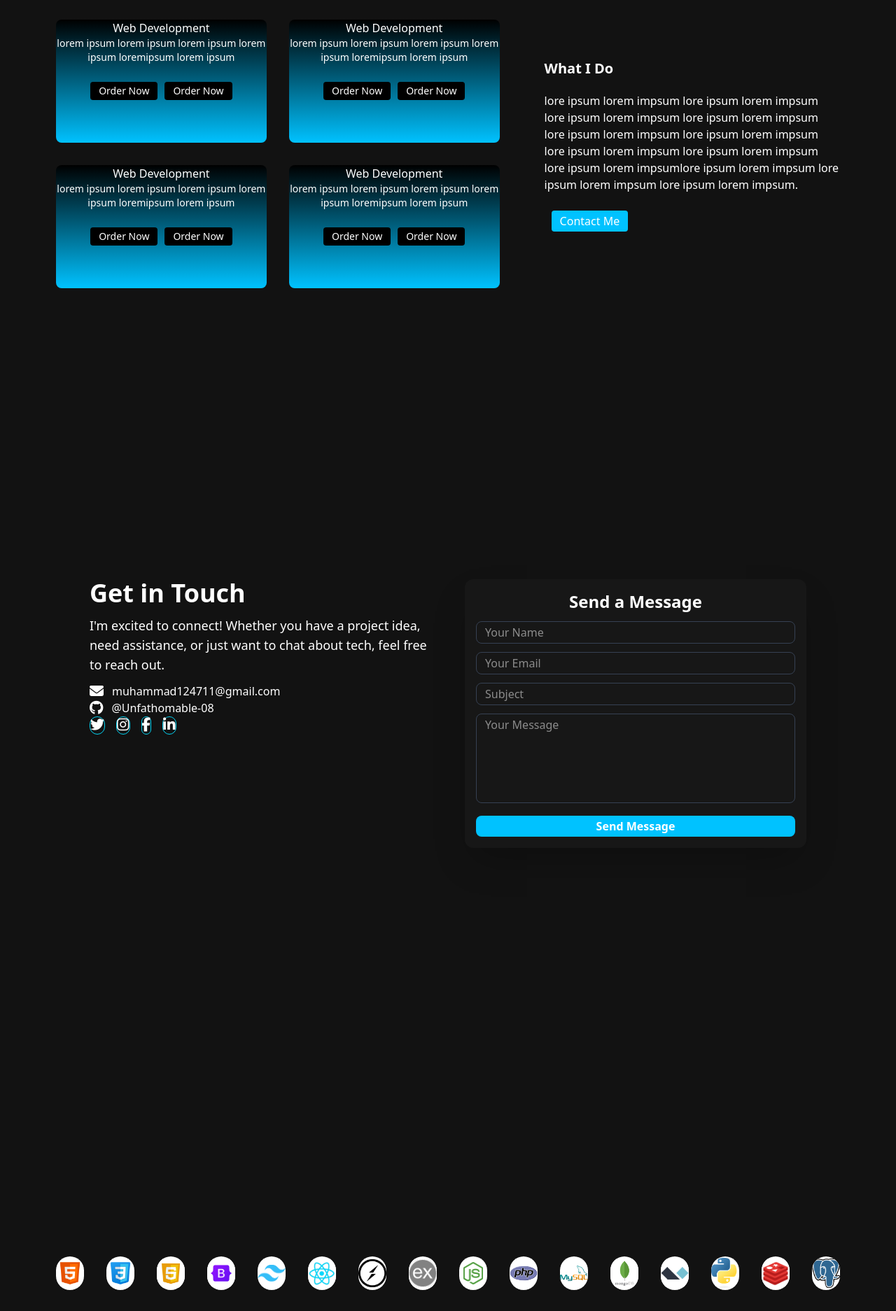
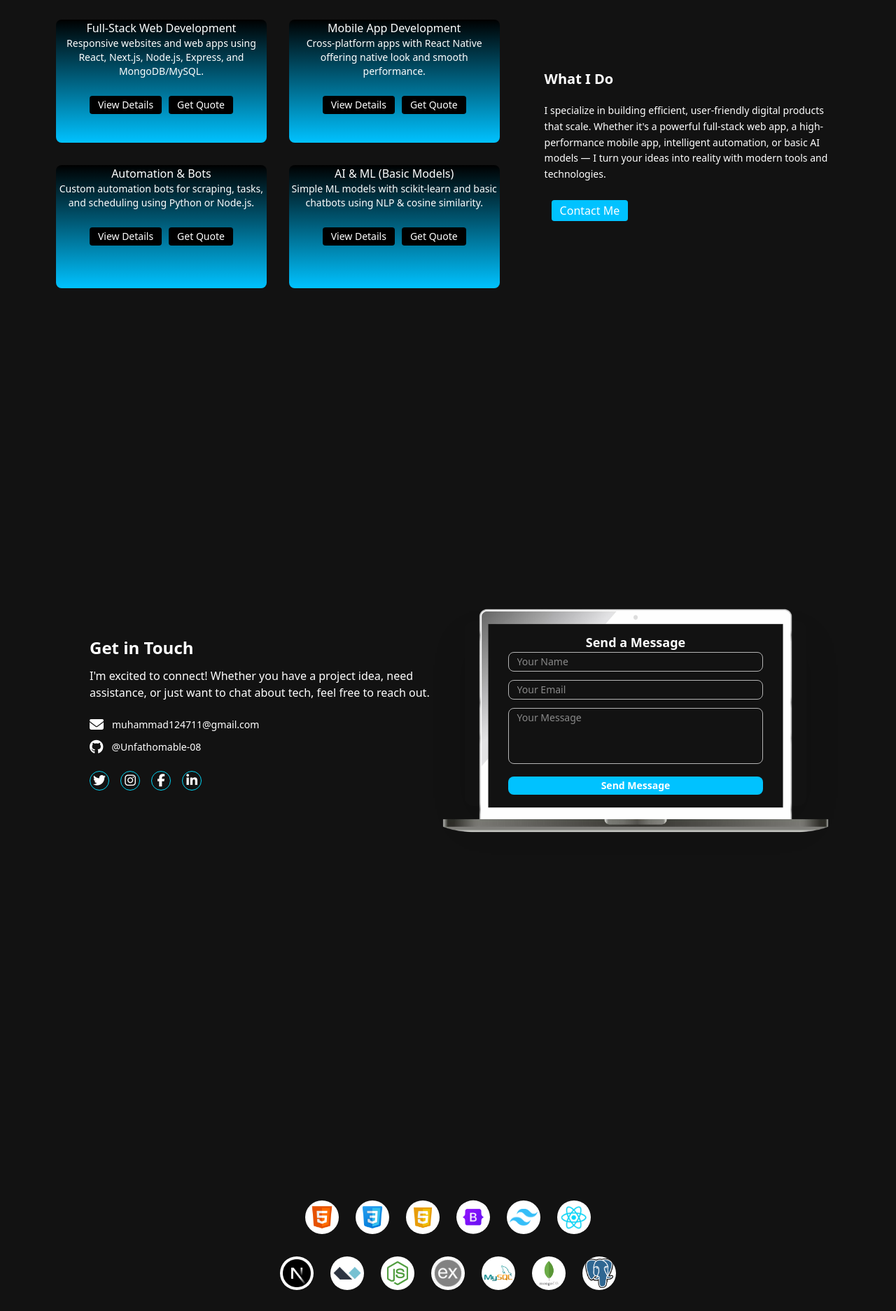
Before and after one commit to Unfathomable-08/Portfolio-new-, a Next.js app: page / in a window 1280 px wide. Shown: the part 980-2854 px from the top of the page at 70% size. Built offline with nearby package versions, Linux system fonts and the light colour scheme.

Commit message:
skills sec

```diff
--- a/src/app/globals.css
+++ b/src/app/globals.css
@@ -38,6 +38,24 @@
   width: 100%;
 }
 
+.bg-laptop {
+  position: relative;
+  z-index: 0;
+}
+
+.bg-laptop::before {
+  content: "";
+  position: absolute;
+  inset: 0;
+  background-image: url("../../public/laptop-realistic.png");
+  background-size: cover;
+  background-position: center;
+  filter: invert(1) brightness(100%);
+  z-index: -1;
+  pointer-events: none;
+  transform: translateY(10px) scale(1.3);
+}
+
 @keyframes gear1 {
   0% {
     transform: rotate(-180deg);
--- a/src/app/missing.css
+++ b/src/app/missing.css
@@ -25,3 +25,7 @@
 .p-4 {
     padding: 16px;
 }
+
+.text-black {
+    color: black !important;
+}
--- a/src/components/Contact.js
+++ b/src/components/Contact.js
@@ -7,7 +7,6 @@ export default function Contact() {
   const [formData, setFormData] = useState({
     name: '',
     email: '',
-    subject: '',
     message: ''
   });
 
@@ -20,12 +19,12 @@ export default function Contact() {
     // Add form submission logic here (e.g., API call)
     console.log('Form submitted:', formData);
     // Reset form
-    setFormData({ name: '', email: '', subject: '', message: '' });
+    setFormData({ name: '', email: '', message: '' });
   };
 
   return (
     <div className="min-h-screen bg-[var(--primary)] flex items-center justify-center">
-      <div className="max-w-5xl w-full mx-auto grid grid-cols-1 lg:grid-cols-2 gap-12">
+      <div className="max-w-5xl w-full mx-auto grid grid-cols-1 items-center lg:grid-cols-2 gap-12">
         {/* Contact Info Section */}
         <motion.div
           initial={{ opacity: 0, x: -50 }}
@@ -33,44 +32,44 @@ export default function Contact() {
           transition={{ duration: 0.8 }}
           className="text-white"
         >
-          <h1 className="text-4xl font-bold mb-3 text-center lg:text-left">
-            Get in <span className="text-cyan-400">Touch</span>
+          <h1 className="text-2xl font-bold mb-3 text-center lg:text-left">
+            Get in <span>Touch</span>
           </h1>
-          <p className="text-lg mb-3 text-gray-300">
+          <p className="mb-3 pb-3 text-gray-300">
             I'm excited to connect! Whether you have a project idea, need assistance, or just want to chat about tech, feel free to reach out.
           </p>
           <div className="space-y-4">
-            <div className="flex items-center gap-3">
-              <i className="fas fa-envelope text-cyan-400 text-xl" />
+            <div className="flex items-center gap-3 mb-3">
+              <i className="fas fa-envelope text-xl" />
               <a
                 href="mailto:muhammad124711@gmail.com"
-                className="text-gray-300 hover:text-cyan-400 transition-colors"
+                className="text-gray-300 hover:underline text-sm transition-colors"
               >
                 muhammad124711@gmail.com
               </a>
             </div>
-            <div className="flex items-center gap-3">
-              <i className="fab fa-github text-cyan-400 text-xl" />
+            <div className="flex items-center gap-3 mb-3 pb-3">
+              <i className="fab fa-github text-xl" />
               <a
                 href="https://github.com/unfathomable-08"
                 target="_blank"
                 rel="noopener noreferrer"
-                className="text-gray-300 hover:text-cyan-400 transition-colors"
+                className="text-gray-300 hover:underline text-sm transition-colors"
               >
                 @Unfathomable-08
               </a>
             </div>
           </div>
-          <div className="flex gap-4 mt-8">
+          <div className="flex gap-4">
             {['twitter', 'instagram', 'facebook-f', 'linkedin-in'].map((platform) => (
               <a
                 key={platform}
                 href={`https://${platform}.com`}
                 target="_blank"
                 rel="noopener noreferrer"
-                className="text-cyan-400 hover:bg-cyan-500 hover:text-gray-900 p-3 rounded-full border border-cyan-400 transition-all duration-300 transform hover:scale-110"
+                className="text-[var(--secondary)] hover:bg-[var(--secondary)] hover:text-gray-900 w-[28px] flex justify-center items-center aspect-square rounded-full border border-cyan-400 transition-all duration-300 transform hover:scale-110"
               >
-                <i className={`fab fa-${platform} text-xl`} />
+                <i className={`fab fa-${platform} text-lg hover:text-white text-[var(--secondary)]`} />
               </a>
             ))}
           </div>
@@ -81,10 +80,10 @@ export default function Contact() {
           initial={{ opacity: 0, x: 50 }}
           animate={{ opacity: 1, x: 0 }}
           transition={{ duration: 0.8 }}
-          className="bg-neutral-900 p-4 rounded-xl shadow-2xl"
+          className="p-4 rounded-xl shadow-2xl bg-laptop flex flex-col justify-center items-center"
         >
-          <h2 className="text-2xl font-semibold text-white mb-3 text-center">Send a Message</h2>
-          <div>
+          <h2 className="text-lg font-semibold text-white text-center">Send a Message</h2>
+          <div className='w-[80%]'>
             <div className="space-y-6">
               <input
                 type="text"
@@ -92,7 +91,7 @@ export default function Contact() {
                 value={formData.name}
                 onChange={handleChange}
                 placeholder="Your Name"
-                className="w-full mb-3 p-btn text-white border border-gray-700 rounded-lg focus:outline-none focus:ring-2 focus:ring-cyan-400 transition-all"
+                className="w-full text-sm mb-3 p-btn text-white border border-[var(--tertiary)] rounded-lg focus:outline-none focus:ring-2 focus:ring-cyan-400 transition-all"
                 required
               />
               <input
@@ -101,16 +100,7 @@ export default function Contact() {
                 value={formData.email}
                 onChange={handleChange}
                 placeholder="Your Email"
-                className="w-full mb-3 p-btn text-white border border-gray-700 rounded-lg focus:outline-none focus:ring-2 focus:ring-cyan-400 transition-all"
-                required
-              />
-              <input
-                type="text"
-                name="subject"
-                value={formData.subject}
-                onChange={handleChange}
-                placeholder="Subject"
-                className="w-full mb-3 p-btn text-white border border-gray-700 rounded-lg focus:outline-none focus:ring-2 focus:ring-cyan-400 transition-all"
+                className="w-full text-sm mb-3 p-btn text-white border border-[var(--tertiary)] rounded-lg focus:outline-none focus:ring-2 focus:ring-cyan-400 transition-all"
                 required
               />
               <textarea
@@ -118,12 +108,12 @@ export default function Contact() {
                 value={formData.message}
                 onChange={handleChange}
                 placeholder="Your Message"
-                className="w-full mb-3 p-btn text-white border border-gray-700 rounded-lg focus:outline-none focus:ring-2 focus:ring-cyan-400 transition-all h-32 resize-none"
+                className="w-full text-sm mb-3 p-btn text-white border border-[var(--tertiary)] rounded-lg focus:outline-none focus:ring-2 focus:ring-cyan-400 transition-all h-20 resize-none"
                 required
               />
               <button
                 onClick={handleSubmit}
-                className="w-full p-btn bg-[var(--secondary)] text-gray-900 font-semibold rounded-lg hover:bg-[var(--hover)] transition-all duration-300 transform hover:scale-105"
+                className="w-full text-sm p-btn bg-[var(--secondary)] text-gray-900 font-semibold rounded-lg hover:bg-[var(--hover)] transition-all duration-300 transform hover:scale-105"
               >
                 Send Message
               </button>
--- a/src/components/Services.js
+++ b/src/components/Services.js
@@ -5,34 +5,36 @@ export default function Services() {
 
             <div className="grid grid-cols-2 gap-8">
                 <div className="bg-services h-44 text-center rounded-lg" style={{padding: '20px 10px !important'}}>
-                    <h1 className="font-medium">Web Development</h1>
-                    <p className="text-sm">lorem ipsum lorem ipsum lorem ipsum lorem ipsum loremipsum lorem ipsum</p>
-                    <button className="bg-black hover:bg-[var(--hover)] rounded text-sm" style={{padding: '3px 12px', margin: '25px 5px'}}>Order Now</button>
-                    <button className="bg-black hover:bg-[var(--hover)] rounded text-sm" style={{padding: '3px 12px', margin: '25px 5px'}}>Order Now</button>
+                    <h1 className="font-medium">Full-Stack Web Development</h1>
+                    <p className="text-sm">Responsive websites and web apps using React, Next.js, Node.js, Express, and MongoDB/MySQL.</p>
+                    <button className="bg-black hover:bg-[var(--hover)] rounded text-sm" style={{padding: '3px 12px', margin: '25px 5px'}}>View Details</button>
+                    <button className="bg-black hover:bg-[var(--hover)] rounded text-sm" style={{padding: '3px 12px', margin: '25px 5px'}}>Get Quote</button>
                 </div>
                 <div className="bg-services h-44 text-center rounded-lg" style={{padding: '20px 10px !important'}}>
-                    <h1 className="font-medium">Web Development</h1>
-                    <p className="text-sm">lorem ipsum lorem ipsum lorem ipsum lorem ipsum loremipsum lorem ipsum</p>
-                    <button className="bg-black hover:bg-[var(--hover)] rounded text-sm" style={{padding: '3px 12px', margin: '25px 5px'}}>Order Now</button>
-                    <button className="bg-black hover:bg-[var(--hover)] rounded text-sm" style={{padding: '3px 12px', margin: '25px 5px'}}>Order Now</button>
+                    <h1 className="font-medium">Mobile App Development</h1>
+                    <p className="text-sm">Cross-platform apps with React Native offering native look and smooth performance.</p>
+                    <button className="bg-black hover:bg-[var(--hover)] rounded text-sm" style={{padding: '3px 12px', margin: '25px 5px'}}>View Details</button>
+                    <button className="bg-black hover:bg-[var(--hover)] rounded text-sm" style={{padding: '3px 12px', margin: '25px 5px'}}>Get Quote</button>
                 </div>
                 <div className="bg-services h-44 text-center rounded-lg" style={{padding: '20px 10px !important'}}>
-                    <h1 className="font-medium">Web Development</h1>
-                    <p className="text-sm">lorem ipsum lorem ipsum lorem ipsum lorem ipsum loremipsum lorem ipsum</p>
-                    <button className="bg-black hover:bg-[var(--hover)] rounded text-sm" style={{padding: '3px 12px', margin: '25px 5px'}}>Order Now</button>
-                    <button className="bg-black hover:bg-[var(--hover)] rounded text-sm" style={{padding: '3px 12px', margin: '25px 5px'}}>Order Now</button>
+                    <h1 className="font-medium">Automation & Bots</h1>
+                    <p className="text-sm">Custom automation bots for scraping, tasks, and scheduling using Python or Node.js.</p>
+                    <button className="bg-black hover:bg-[var(--hover)] rounded text-sm" style={{padding: '3px 12px', margin: '25px 5px'}}>View Details</button>
+                    <button className="bg-black hover:bg-[var(--hover)] rounded text-sm" style={{padding: '3px 12px', margin: '25px 5px'}}>Get Quote</button>
                 </div>
                 <div className="bg-services h-44 text-center rounded-lg" style={{padding: '20px 10px !important'}}>
-                    <h1 className="font-medium">Web Development</h1>
-                    <p className="text-sm">lorem ipsum lorem ipsum lorem ipsum lorem ipsum loremipsum lorem ipsum</p>
-                    <button className="bg-black hover:bg-[var(--hover)] rounded text-sm" style={{padding: '3px 12px', margin: '25px 5px'}}>Order Now</button>
-                    <button className="bg-black hover:bg-[var(--hover)] rounded text-sm" style={{padding: '3px 12px', margin: '25px 5px'}}>Order Now</button>
+                    <h1 className="font-medium">AI & ML (Basic Models)</h1>
+                    <p className="text-sm">Simple ML models with scikit-learn and basic chatbots using NLP & cosine similarity.</p>
+                    <button className="bg-black hover:bg-[var(--hover)] rounded text-sm" style={{padding: '3px 12px', margin: '25px 5px'}}>View Details</button>
+                    <button className="bg-black hover:bg-[var(--hover)] rounded text-sm" style={{padding: '3px 12px', margin: '25px 5px'}}>Get Quote</button>
                 </div>
             </div>
 
             <div>
                 <h1 className="font-bold text-[var(--secondary)] text-xl" style={{padding: "0 0 20px 0"}}>What I Do</h1>
-                <p>lore ipsum lorem impsum lore ipsum lorem impsum lore ipsum lorem impsum lore ipsum lorem impsum lore ipsum lorem impsum lore ipsum lorem impsum lore ipsum lorem impsum lore ipsum lorem impsum lore ipsum lorem impsumlore ipsum lorem impsum lore ipsum lorem impsum lore ipsum lorem impsum.</p>
+                <p className="text-sm leading-relaxed">
+                    I specialize in building efficient, user-friendly digital products that scale. Whether it's a powerful full-stack web app, a high-performance mobile app, intelligent automation, or basic AI models — I turn your ideas into reality with modern tools and technologies.
+                </p>
                 <button className="bg-[var(--secondary)] hover:bg-[var(--hover)] rounded" style={{padding: '3px 12px', margin: '25px 10px'}}>Contact Me</button>
             </div>
 
--- a/src/components/Skills.js
+++ b/src/components/Skills.js
@@ -1,58 +1,79 @@
+"use client";
+
 import Image from "next/image";
+import { motion } from "framer-motion";
+import { useState } from "react";
+
+const logos = [
+  { src: "/html.png", name: "HTML" },
+  { src: "/css.png", name: "CSS" },
+  { src: "/javascript.jpg", name: "JavaScript" },
+  { src: "/bootstrap.png", name: "Bootstrap" },
+  { src: "/tailwind.png", name: "Tailwind CSS" },
+  { src: "/react.png", name: "React" },
+  { src: "/next.png", name: "Next.js" },
+  { src: "/alpine.png", name: "Alpine.js" },
+  { src: "/node.png", name: "Node.js" },
+  { src: "/express.png", name: "Express.js" },
+  { src: "/mysql.png", name: "MySQL" },
+  { src: "/mongodb.png", name: "MongoDB" },
+  { src: "/postgresql.png", name: "PostgreSQL" },
+  { src: "/python.png", name: "Python" },
+  { src: "/socket.png", name: "Socket.io" },
+  { src: "/redis.png", name: "Redis" },
+  { src: "/php.svg", name: "PHP" },
+  { src: "/sklearn.png", name: "Scikit-Learn" },
+  { src: "/pytorch.png", name: "Pytorch" },
+];
 
 export default function Skills() {
+  const [hoveredIndex, setHoveredIndex] = useState(null);
+
   return (
     <div
-      className="min-h-screen bg-[var(--primary)] flex md:grid-cols-2 items-center gap-x-8 text-white px-20"
+      className="min-h-screen bg-[var(--primary)] text-white flex flex-col items-center justify-center gap-y-8"
+      style={{ paddingLeft: 80, paddingRight: 80 }}
     >
-      <div className="bg-white w-12 h-12 rounded-full flex justify-center items-center overflow-hidden">
-        <Image src="/html.png" width={40} height={40}/>
-      </div>
-      <div className="bg-white w-12 h-12 rounded-full flex justify-center items-center overflow-hidden">
-        <Image src="/css.png" width={40} height={40}/>
-      </div>
-      <div className="bg-white w-12 h-12 rounded-full flex justify-center items-center overflow-hidden">
-        <Image src="/javascript.jpg" width={40} height={40}/>
-      </div>
-      <div className="bg-white w-12 h-12 rounded-full flex justify-center items-center overflow-hidden">
-        <Image src="/bootstrap.png" width={44} height={50}/>
-      </div>
-      <div className="bg-white w-12 h-12 rounded-full flex justify-center items-center overflow-hidden">
-        <Image src="/tailwind.png" width={40} height={40}/>
-      </div>
-      <div className="bg-white w-12 h-12 rounded-full flex justify-center items-center overflow-hidden">
-        <Image src="/react.png" width={40} height={40}/>
-      </div>
-      <div className="bg-white w-12 h-12 rounded-full flex justify-center items-center overflow-hidden">
-        <Image src="/socket.png" width={40} height={40}/>
-      </div>
-      <div className="bg-white w-12 h-12 rounded-full flex justify-center items-center overflow-hidden">
-        <Image src="/express.png" width={40} height={40}/>
-      </div>
-      <div className="bg-white w-12 h-12 rounded-full flex justify-center items-center overflow-hidden">
-        <Image src="/node.png" width={28} height={28}/>
-      </div>
-      <div className="bg-white w-12 h-12 rounded-full flex justify-center items-center overflow-hidden">
-        <Image src="/php.svg" width={40} height={40}/>
-      </div>
-      <div className="bg-white w-12 h-12 rounded-full flex justify-center items-center overflow-hidden">
-        <Image src="/mysql.png" width={40} height={40}/>
-      </div>
-      <div className="bg-white w-12 h-12 rounded-full flex justify-center items-center overflow-hidden">
-        <Image src="/mongodb.png" width={40} height={40}/>
-      </div>
-      <div className="bg-white w-12 h-12 rounded-full flex justify-center items-center overflow-hidden">
-        <Image src="/alpine.png" width={40} height={40}/>
-      </div>
-      <div className="bg-white w-12 h-12 rounded-full flex justify-center items-center overflow-hidden">
-        <Image src="/python.png" width={40} height={40}/>
-      </div>
-      <div className="bg-white w-12 h-12 rounded-full flex justify-center items-center overflow-hidden">
-        <Image src="/redis.png" width={40} height={40}/>
-      </div>
-      <div className="bg-white w-12 h-12 rounded-full flex justify-center items-center overflow-hidden">
-        <Image src="/postgresql.png" width={40} height={40}/>
-      </div>
+      {[0, 6, 13].map((start, rowIndex) => (
+        <div className="flex gap-x-6" key={rowIndex} style={{ position: "relative" }}>
+          {logos.slice(start, start + (rowIndex === 1 ? 7 : 6)).map(({ src, name }, idx) => {
+            const globalIndex = start + idx;
+            const isHovered = hoveredIndex === globalIndex;
+            return (
+              <div key={globalIndex} style={{ position: "relative" }}>
+                <motion.div
+                  className="bg-white w-12 h-12 rounded-full flex justify-center items-center overflow-hidden cursor-pointer"
+                  animate={{
+                    y: [0, -15, 0],
+                    transition: {
+                      duration: 2,
+                      ease: "easeInOut",
+                      delay: globalIndex * 2,
+                    },
+                  }}
+                  onMouseEnter={() => setHoveredIndex(globalIndex)}
+                  onMouseLeave={() => setHoveredIndex(null)}
+                >
+                  <Image src={src} width={name !== "Node.js" && name !== "Pytorch" ? 40 : 30} height={name !== "Node.js" && name !== "Pytorch" ? 40 : 30} alt={name} />
+                </motion.div>
+
+                {isHovered && (
+                  <div
+                    style={{
+                      padding: "4px 8px",
+                      whiteSpace: "nowrap",
+                      pointerEvents: "none"
+                    }}
+                    className="absolute text-black bottom-[100%] left-[50%] transform translate-[-50%] text-[12px] z-10 rounded-[4px] bg-[var(--tertiary)]"
+                  >
+                    {name}
+                  </div>
+                )}
+              </div>
+            );
+          })}
+        </div>
+      ))}
     </div>
   );
 }
```
Also changed, not shown: public/laptop-realistic.png (added).
